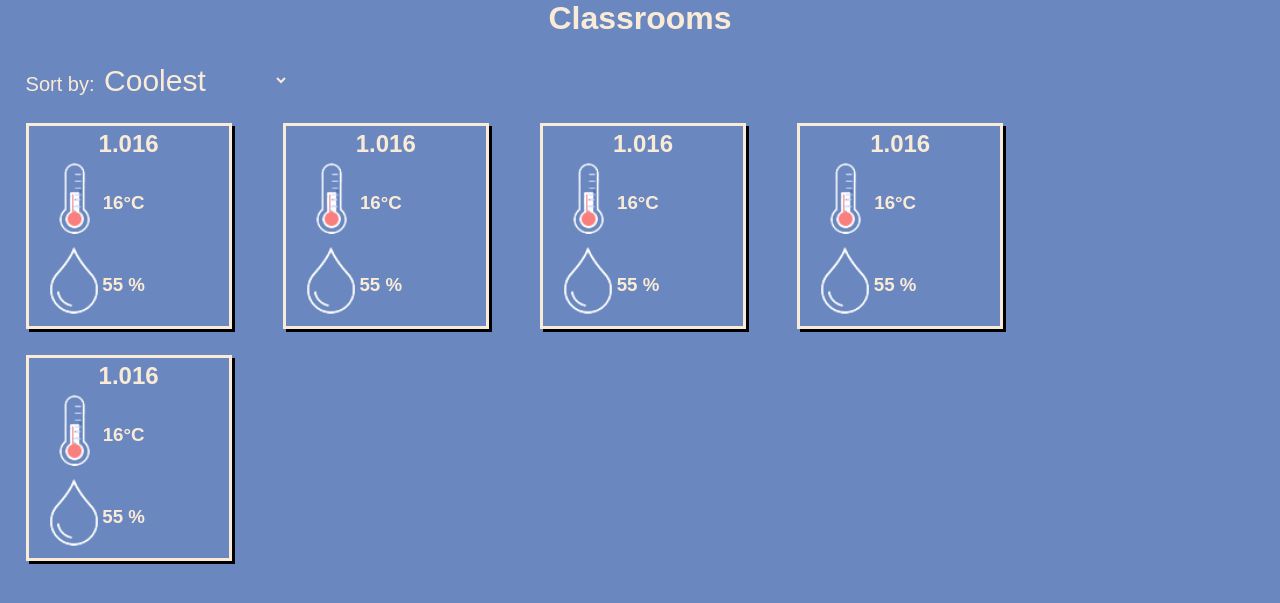
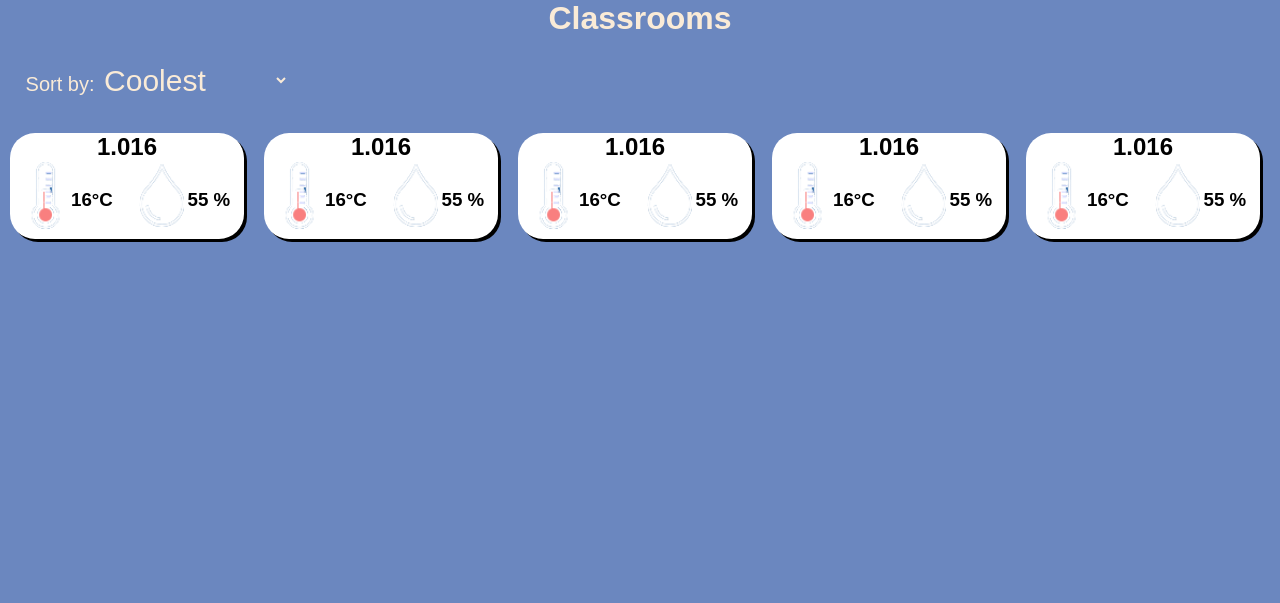
Before and after one commit to SytzeVDGaag/lora-dashboard, a PHP site: page / in a window 1280 px wide. Shown: the top 603 px of the page. Run offline with PHP 8.4, Linux system fonts and the light colour scheme.

Commit message:
onnodige css weggehaald en schaalbaarder gemaakt

```diff
--- a/INF2DLora.css
+++ b/INF2DLora.css
@@ -11,15 +11,6 @@ body {
 h1 {
     color: antiquewhite;
     text-align: center;
-}
-
-h2 {
-    color: antiquewhite;
-    text-align: center;
-}
-
-h3 {
-    color: antiquewhite;
 }
 
 p {
@@ -40,38 +31,45 @@ a {
 }
 
 #classroomcontainer {
-    WIDTH: 100%;
-    height: 60%;
     float: left;
     text-align: center;
+    width: 100vw;
 }
 
 .roomstats {
     min-width: 200px;
-    border-style: solid;
-    border-color: antiquewhite;
+    width: calc(20vw - 22px);
+    background-color: white;
+    border-radius: 25px;
+    border-color: transparent;
     float: left;
-    margin: 0 2% auto;
-    margin-bottom: 2%;
+    margin: 10px;
     box-shadow: 3px 3px;
 }
 
 .classroom {
+    color: black;
+    text-align: center;
     width: 100%;
     height: 21%;
     float: left;
     text-align: center;
-    padding-top: 2%;
-    padding-bottom: 2%;
+    /*padding-top: 2%;
+    padding-bottom: 2%;*/
+}
+
+.info {
+    float: left;
+    width:100%;
 }
 
 .stat {
     float: left;
-    width: 50%;
+    width: 40%;
     height: 75%;
     text-align: center;
-    padding-left: 10%;
-    padding-right: 10%;
+    padding-left: 5%;
+    padding-right: 5%;
 }
 
 .stat>img {
--- a/INF2DLora.html
+++ b/INF2DLora.html
@@ -29,6 +29,7 @@
             <div class="classroom">
                 <h2>1.016</h2>
             </div>
+            <div class="info">
                 <div class="stat">
                     <img src="img/tempIMG.png" alt="thermometer">
                     <h3>16&deg;C</h3>
@@ -36,6 +37,7 @@
                 <div class="stat">
                     <img src="img/humidIMG.png" alt="waterdrop">
                     <h3>55 %</h3>
+                </div>
             </div>
         </a>
         <a href="classroomINT.html" class="roomstats">
```
Lines whose indentation alone changed are shown as unchanged.
